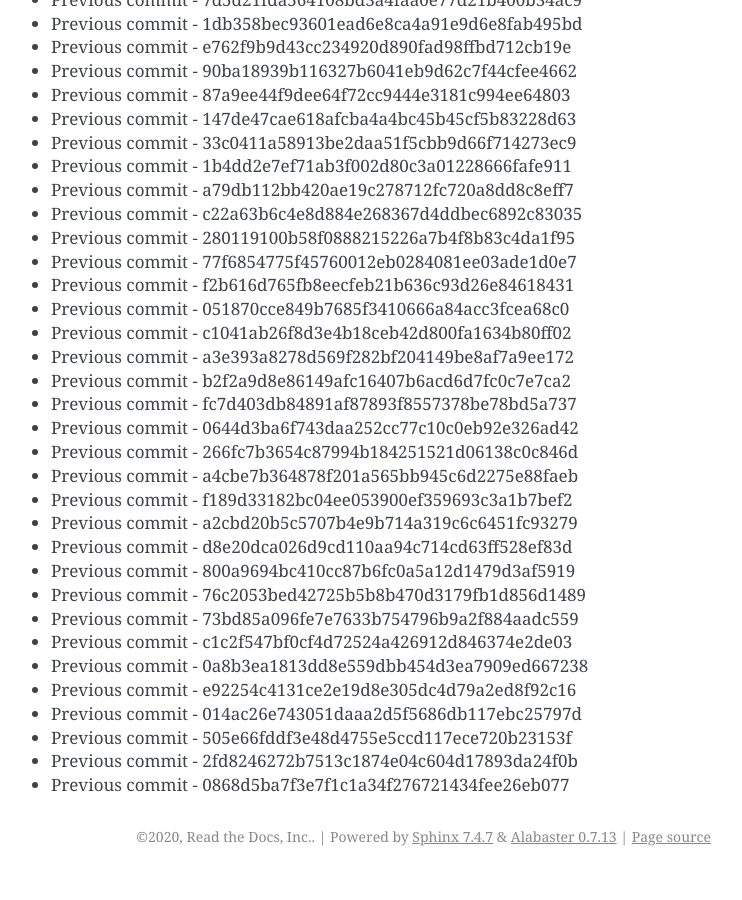
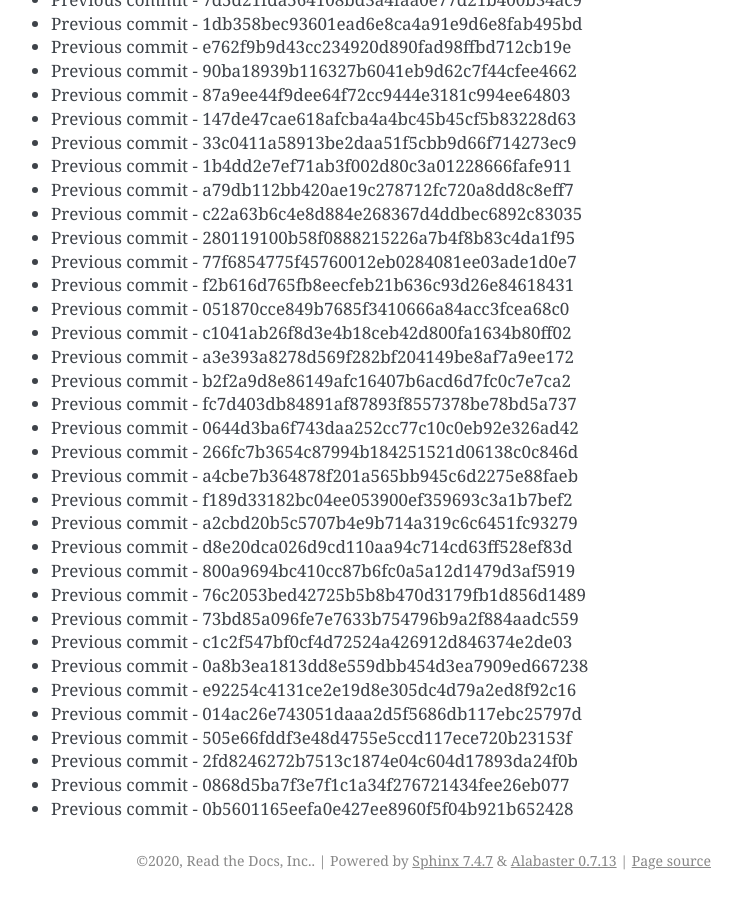
Before and after one commit to readthedocs/rtd-git-stresstest, a Sphinx documentation site: the page built from docs/updates.rst, in a window 1280 px wide and 900 px high, scrolled down 66692 px. Shown: the whole window, without its empty margins (399-1141 px from the left). Built offline with Sphinx 7.4.7, drawn with Linux system fonts in a browser that asks for light colours; before the commit the page ends 67568 px from its top, so only the background shows below that.

Commit message:
Generating commit from previous: 0b5601165eefa0e427ee8960f5f04b921b652428

```diff
--- a/docs/updates.rst
+++ b/docs/updates.rst
@@ -2834,3 +2834,4 @@ It can be tested for any performance characteristics.
 * Previous commit - 505e66fddf3e48d4755e5ccd117ece720b23153f
 * Previous commit - 2fd8246272b7513c1874e04c604d17893da24f0b
 * Previous commit - 0868d5ba7f3e7f1c1a34f276721434fee26eb077
+* Previous commit - 0b5601165eefa0e427ee8960f5f04b921b652428
```
